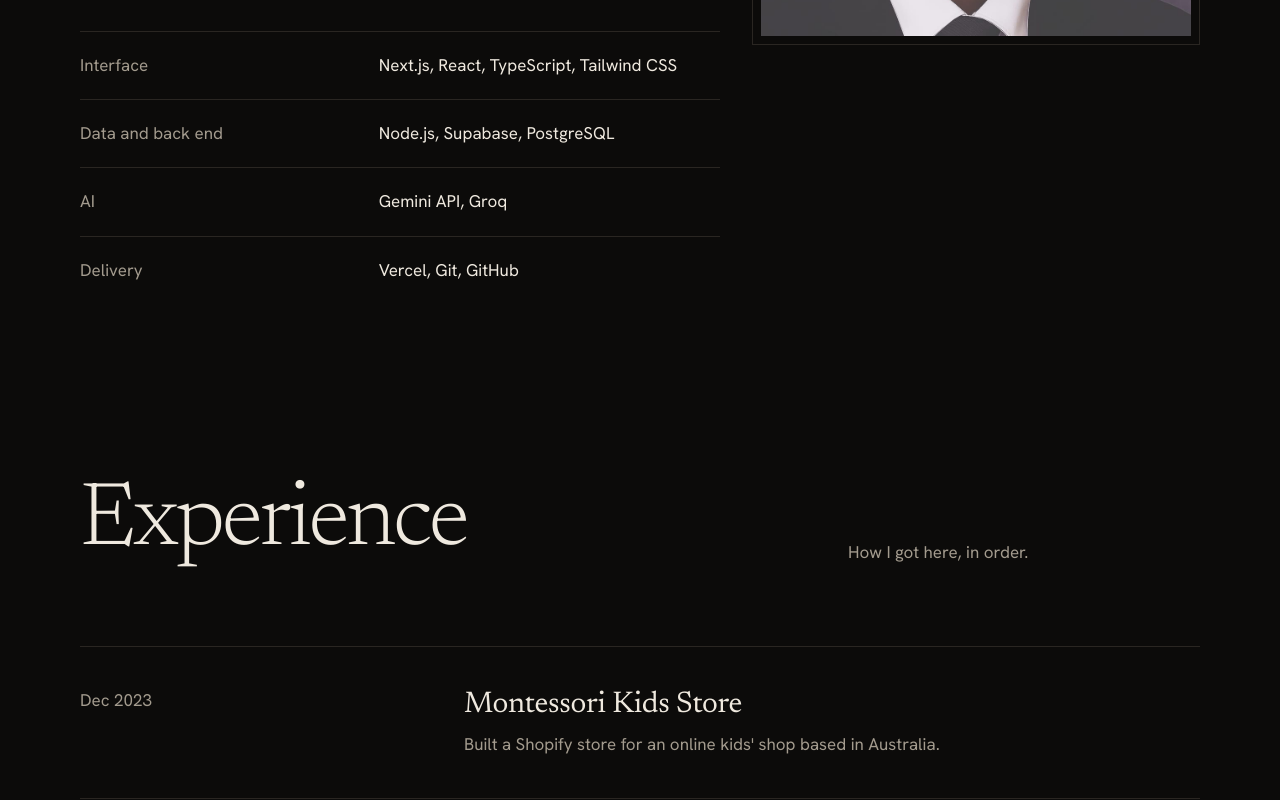
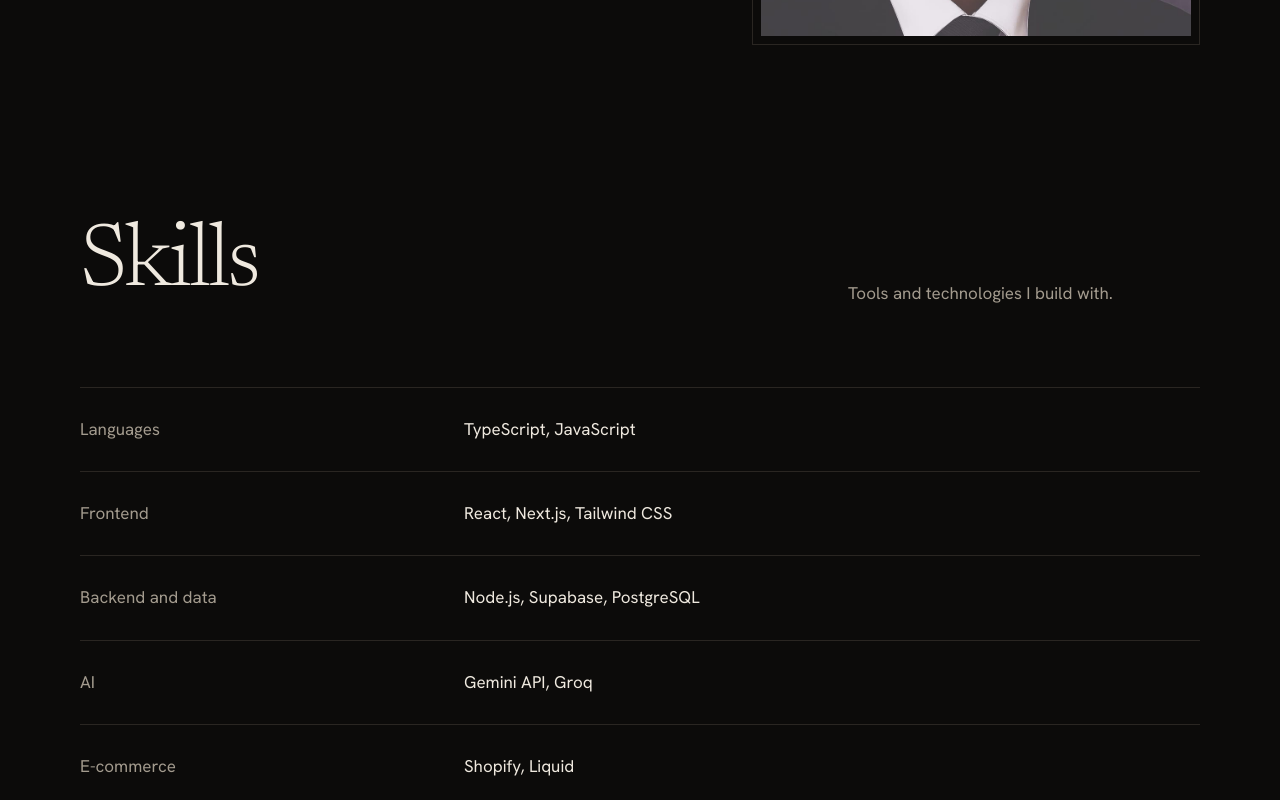
Before and after one commit to bigswiftttt/swift-portfolio, a Next.js app: page / in a window 1280 px wide. Shown: the part 3800-4600 px from the top of the page. Built offline with nearby package versions, Linux system fonts and the light colour scheme; no server answers.

Commit message:
feat:skills&stack

```diff
--- a/app/page.tsx
+++ b/app/page.tsx
@@ -10,6 +10,8 @@
   projects,
   services,
   servicesIntro,
+  skills,
+  skillsIntro,
   steps,
   work,
 } from "@/lib/site";
@@ -141,21 +143,32 @@
               <p className="measure mt-6 text-graphite">{about.body}</p>
             </Reveal>
 
-            <Reveal delay={220}>
-              <dl className="mt-12 md:mt-16">
-                {about.stack.map((row) => (
-                  <div
-                    key={row.group}
-                    className="rule-draw grid gap-1 py-5 md:grid-cols-9 md:gap-8"
-                  >
-                    <dt className="text-graphite md:col-span-4">{row.group}</dt>
-                    <dd className="md:col-span-5">{row.items}</dd>
-                  </div>
-                ))}
-              </dl>
-            </Reveal>
           </div>
         </div>
+      </section>
+
+      <section id="skills" className="wrap scroll-mt-20 pb-28 md:pb-44">
+        <Reveal>
+          <div className="mb-12 grid gap-4 md:mb-20 md:grid-cols-12 md:items-end md:gap-8">
+            <h2 className="display text-[length:clamp(2.75rem,7vw,6rem)] md:col-span-8">
+              {skillsIntro.heading}
+            </h2>
+            <p className="measure text-graphite md:col-span-4">
+              {skillsIntro.intro}
+            </p>
+          </div>
+        </Reveal>
+
+        <dl className="border-b border-rule">
+          {skills.map((row, index) => (
+            <Reveal key={row.group} delay={index * 70}>
+              <div className="rule-draw grid gap-1 py-6 md:grid-cols-12 md:gap-8 md:py-7">
+                <dt className="text-graphite md:col-span-4">{row.group}</dt>
+                <dd className="md:col-span-8">{row.items}</dd>
+              </div>
+            </Reveal>
+          ))}
+        </dl>
       </section>
 
       <section id="experience" className="wrap scroll-mt-20 pb-28 md:pb-44">
--- a/lib/site.ts
+++ b/lib/site.ts
@@ -266,13 +266,21 @@
     width: 1000,
     height: 1250,
   },
-  stack: [
-    { group: "Interface", items: "Next.js, React, TypeScript, Tailwind CSS" },
-    { group: "Data and back end", items: "Node.js, Supabase, PostgreSQL" },
-    { group: "AI", items: "Gemini API, Groq" },
-    { group: "Delivery", items: "Vercel, Git, GitHub" },
-  ],
 };
+
+export const skillsIntro = {
+  heading: "Skills",
+  intro: "Tools and technologies I build with.",
+};
+
+export const skills = [
+  { group: "Languages", items: "TypeScript, JavaScript" },
+  { group: "Frontend", items: "React, Next.js, Tailwind CSS" },
+  { group: "Backend and data", items: "Node.js, Supabase, PostgreSQL" },
+  { group: "AI", items: "Gemini API, Groq" },
+  { group: "E-commerce", items: "Shopify, Liquid" },
+  { group: "Tools and delivery", items: "Git, GitHub, Vercel" },
+];
 
 export const experienceIntro = {
   heading: "Experience",
```
